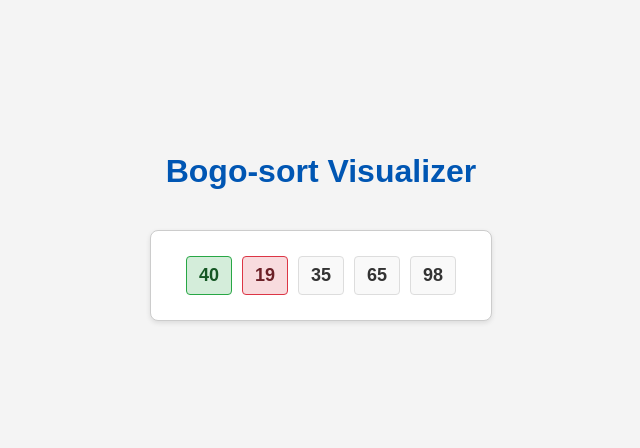
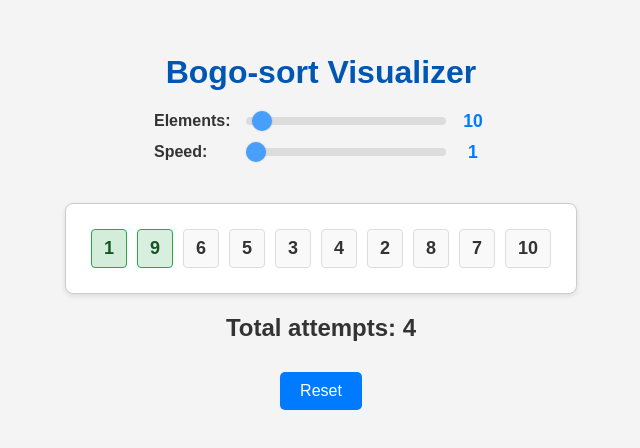
Before and after one commit to marcFernandez/satisfying-bogosort, a plain HTML site: page index.html in a window 1280 px wide. Shown: the part 174-622 px from the top of the page, without its empty margins (319-959 px from the left). Drawn offline with Linux system fonts and the light colour scheme.

Commit message:
Add controls

```diff
--- a/index.html
+++ b/index.html
@@ -8,8 +8,33 @@
   </head>
   <body>
     <h1>Bogo-sort Visualizer</h1>
-    <div id="numbersContainer">
+    <div class="controls">
+      <div class="each-control">
+        <label for="numCountSlider">Elements:</label>
+        <input
+          type="range"
+          id="numCountSlider"
+          min="4"
+          max="200"
+          value="10"
+        />
+        <span id="numCountValue" class="range-value">10</span>
+      </div>
+      <div class="each-control">
+        <label for="speedSlider">Speed:</label>
+        <input
+          type="range"
+          id="speedSlider"
+          min="1"
+          max="10"
+          value="1"
+        />
+        <span id="speedValue" class="range-value">1</span>
+      </div>
     </div>
+    <div id="numbersContainer"></div>
+    <h2 id="totalAttempts">Total attempts: 0</h2>
+    <button id="resetButton">Reset</button>
     <script src="script.js"></script>
   </body>
 </html>
--- a/script.js
+++ b/script.js
@@ -1,9 +1,29 @@
+var totalAttempts = 0;
+var reset = false;
+
+var numCount = 10;
+var speedValue = 1;
+// TODO: think if making this come from an API makes sense for global sync
+var numbers = [1, 2, 3, 4, 5, 6, 7, 8, 9, 10];
+var numberElements = [];
+
 document.addEventListener("DOMContentLoaded", async () => {
+  const totalAttemptsEl = document.getElementById("totalAttempts");
+  const resetButton = document.getElementById("resetButton");
+
   const numbersContainer = document.getElementById("numbersContainer");
 
-  // TODO: think if making this come from an API makes sense for global sync
-  let numbers = generateMockNumbers();
-  let numberElements = [];
+  const numCountSlider = document.getElementById("numCountSlider");
+  const numCountValueSpan = document.getElementById("numCountValue");
+
+  const speedSlider = document.getElementById("speedSlider");
+  const speedValueSpan = document.getElementById("speedValue");
+
+  numCount = parseInt(numCountSlider.value, 10);
+  numCountValueSpan.textContent = numCount;
+
+  speedValue = parseInt(speedSlider.value, 10);
+  speedValueSpan.textContent = speedValue;
 
   async function updateNumbers() {
     try {
@@ -17,10 +37,10 @@ document.addEventListener("DOMContentLoaded", async () => {
 
   function generateMockNumbers() {
     // TODO: make this configurable with a slider
-    const count = 5;
+    const count = numCount;
     const nums = [];
     for (let i = 0; i < count; i++) {
-      nums.push(Math.floor(Math.random() * 100) + 1);
+      nums.push(Math.floor(Math.random() * Math.min(Math.max(numCount, 500), 10)) + 1);
     }
     console.debug("Generated Mock Numbers:", nums);
     return nums;
@@ -62,7 +82,7 @@ document.addEventListener("DOMContentLoaded", async () => {
       const currentNumber = numbers[i];
       const currentElement = numberElements[i];
 
-      await new Promise((resolve) => setTimeout(resolve, 300));
+      await new Promise((resolve) => setTimeout(resolve, 300 * (1 / speedValue)));
 
       if (i === 0) {
         currentElement.classList.add("green");
@@ -86,31 +106,62 @@ document.addEventListener("DOMContentLoaded", async () => {
     return i == numbers.length;
   }
 
+  function updateTotalAttempts() {
+    totalAttemptsEl.textContent = "Total attempts: " + totalAttempts;
+  }
+
+
+  numCountSlider.addEventListener("input", () => {
+    numCount = parseInt(numCountSlider.value, 10);
+    numCountValueSpan.textContent = numCount;
+    totalAttempts = 0;
+    updateTotalAttempts();
+    numbers = generateMockNumbers();
+  });
+
+  speedSlider.addEventListener("input", () => {
+    speedValue = parseInt(speedSlider.value, 10);
+    speedValueSpan.textContent = speedValue;
+  });
+
+  resetButton.addEventListener("click", () => {
+    reset = true;
+  });
+
+  while (true) {
     let sorted = false;
-  while (!sorted) {
+    while (!sorted && !reset) {
+      totalAttempts++;
+      updateTotalAttempts();
       numberElements.forEach((el) => {
         el.classList.remove("green", "red");
       })
       await updateNumbers();
       sorted = await startColoring();
-    await new Promise((resolve) => setTimeout(resolve, 800));
+      await new Promise((resolve) => setTimeout(resolve, 800 * (1 / speedValue)));
     }
-  while (true) {
+    while (true && !reset) {
       for (let i = 0; i < 4; i++) {
         numberElements.forEach((el) => {
           el.classList.remove("green");
         })
-      await new Promise((resolve) => setTimeout(resolve, 300));
+        await new Promise((resolve) => setTimeout(resolve, 300 * (1 / speedValue)));
         numberElements.forEach((el) => {
           el.classList.add("green");
         })
-      await new Promise((resolve) => setTimeout(resolve, 300));
+        await new Promise((resolve) => setTimeout(resolve, 300 * (1 / speedValue)));
       }
       numberElements.forEach((el) => {
         el.classList.remove("green", "red");
       })
       await startColoring();
-    await new Promise((resolve) => setTimeout(resolve, 800));
+      await new Promise((resolve) => setTimeout(resolve, 800 * (1 / speedValue)));
       // TODO: do something funny when the bogo sort works
     }
+    totalAttempts = 0;
+    updateTotalAttempts();
+    numbers = generateMockNumbers();
+    displayNumbers(numbers);
+    reset = false;
+  }
 });
--- a/style.css
+++ b/style.css
@@ -65,3 +65,69 @@ button:hover {
   color: #721c24; /* Dark red text */
   border-color: #dc3545;
 }
+
+.controls {
+  margin-bottom: 20px;
+  display: flex;
+  flex-direction: column;
+  align-items: center;
+  gap: 10px; /* Space between elements */
+}
+
+.each-control {
+  display: flex;
+  align-items: center;
+  gap: 10px; /* Space between label and input */
+  flex-direction: row;
+}
+
+input[type="range"] {
+  width: 200px;
+  -webkit-appearance: none; /* Remove default styling */
+  appearance: none;
+  background: #d3d3d3; /* Track color */
+  outline: none;
+  opacity: 0.7;
+  transition: opacity 0.2s;
+  border-radius: 5px;
+  height: 8px;
+}
+
+input[type="range"]:hover {
+  opacity: 1;
+}
+
+/* Style the thumb (draggable part) */
+input[type="range"]::-webkit-slider-thumb {
+  -webkit-appearance: none;
+  appearance: none;
+  width: 20px;
+  height: 20px;
+  background: #007bff;
+  cursor: grab;
+  border-radius: 50%;
+  box-shadow: 0 0 2px rgba(0, 0, 0, 0.3);
+}
+
+input[type="range"]::-moz-range-thumb {
+  width: 20px;
+  height: 20px;
+  background: #007bff;
+  cursor: grab;
+  border-radius: 50%;
+  box-shadow: 0 0 2px rgba(0, 0, 0, 0.3);
+}
+
+.range-value {
+  font-weight: bold;
+  font-size: 1.1em;
+  color: #007bff;
+  min-width: 30px; /* To prevent jumping when value changes */
+  text-align: center;
+}
+
+label {
+  font-weight: bold;
+  min-width: 80px; /* Ensure labels have consistent width */
+  color: #333;
+}
```
Lines whose indentation alone changed are shown as unchanged.
